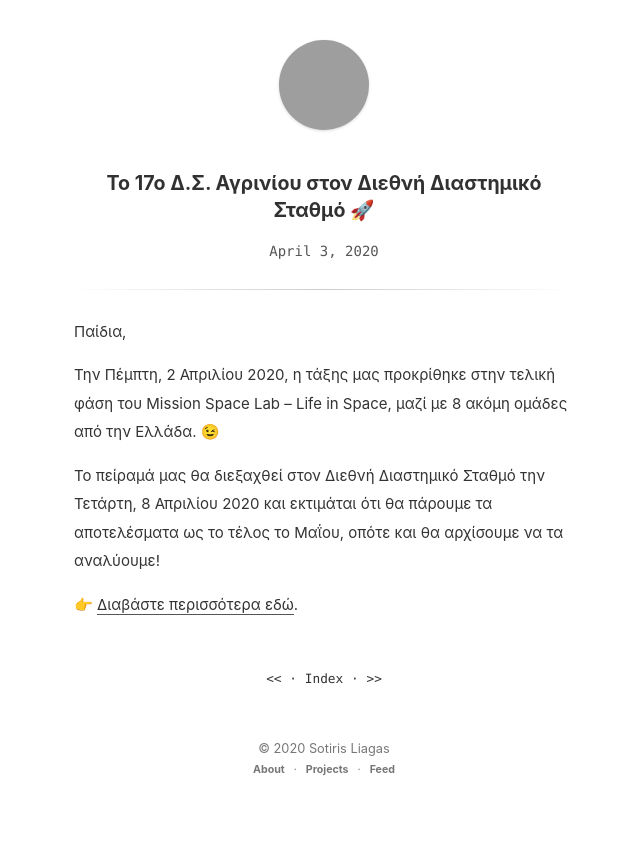
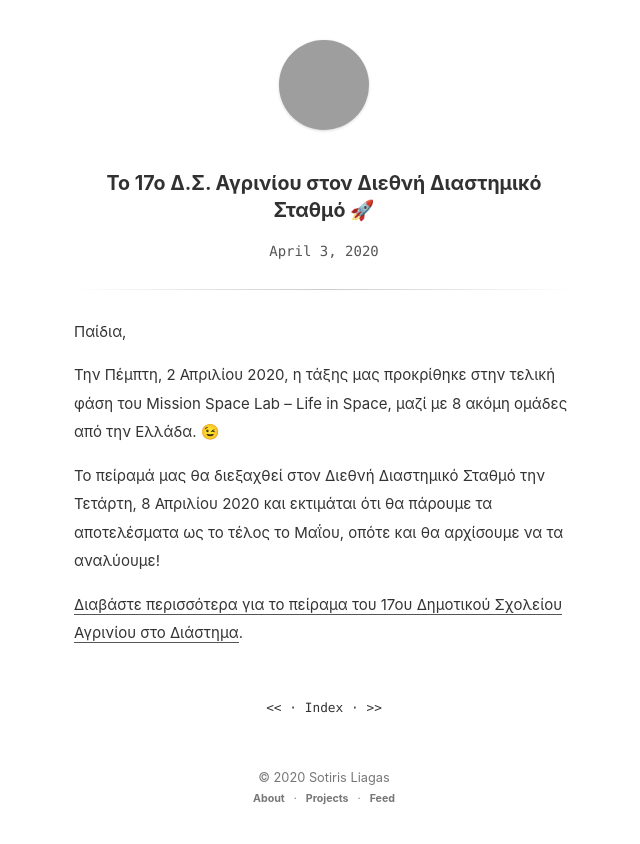
Before and after one commit to liagason/A-Jekyll-Blog, a Jekyll site: the page built from _posts/2020-04-03-17o-dimotiko-agrinio-diastimikos-stathmos.md, in a window 1280 px wide, cut to the strip 0-844 px from the top of the page. Shown: the whole strip, without its empty margins (316-956 px from the left). Built offline with Jekyll 4.4.1, drawn with Linux system fonts in a browser that asks for light colours; grey boxes are pictures that could not be loaded.

Commit message:
Update 2020-04-03-17o-dimotiko-agrinio-diastimikos-stathmos.md

```diff
--- a/_posts/2020-04-03-17o-dimotiko-agrinio-diastimikos-stathmos.md
+++ b/_posts/2020-04-03-17o-dimotiko-agrinio-diastimikos-stathmos.md
@@ -9,4 +9,4 @@ title: Το 17ο Δ.Σ. Αγρινίου στον Διεθνή Διαστημι
 
 Το πείραμά μας θα διεξαχθεί στον Διεθνή Διαστημικό Σταθμό την Τετάρτη, 8 Απριλίου 2020 και εκτιμάται ότι θα πάρουμε τα αποτελέσματα ως το τέλος το Μαΐου, οπότε και θα αρχίσουμε να τα αναλύουμε!
 
-👉 [Διαβάστε περισσότερα εδώ](https://www.sch.gr/tin-tetarti-8-apriliou-2020-ston-diethni-diastimiko-stathmo-tha-dieksachthei-peirama-tou-17ou-dimotikou-scholeiou-agriniou/).
+[Διαβάστε περισσότερα για το πείραμα του 17ου Δημοτικού Σχολείου Αγρινίου στο Διάστημα](https://www.sch.gr/tin-tetarti-8-apriliou-2020-ston-diethni-diastimiko-stathmo-tha-dieksachthei-peirama-tou-17ou-dimotikou-scholeiou-agriniou/).
```
